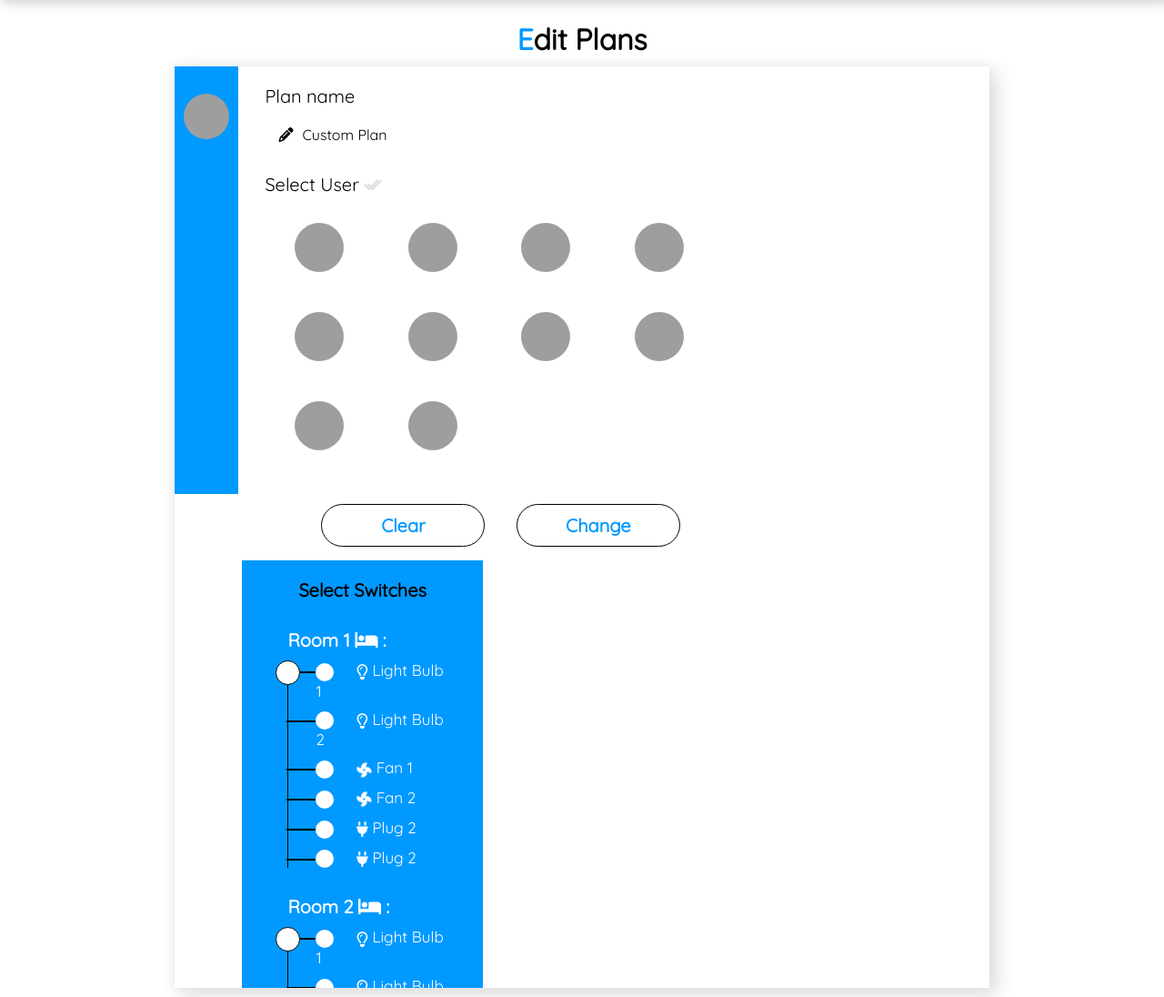
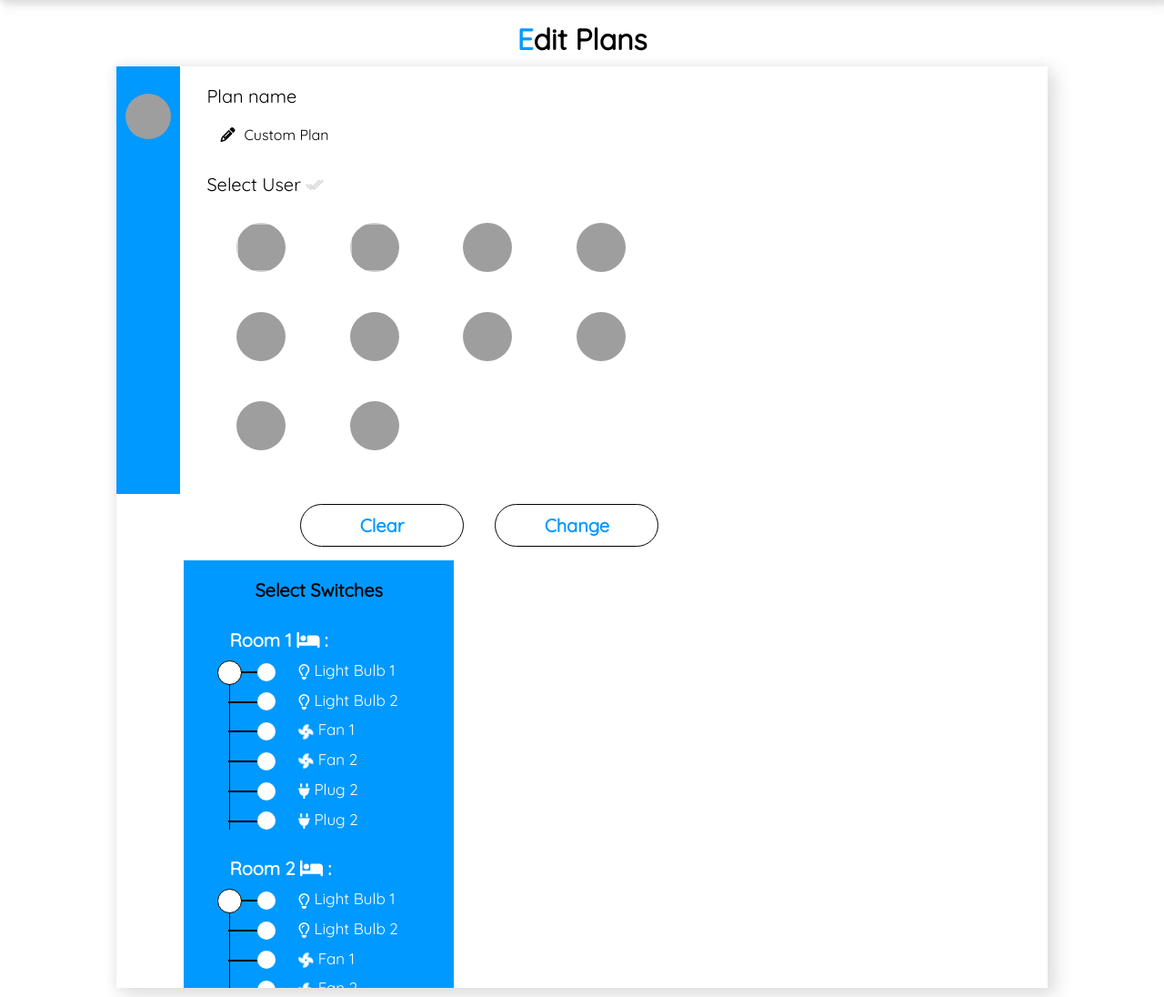
Before and after one commit to mithu2649/home4.0, a PHP site: page /Edit-plan?sec=edit in a window 1280 px wide. Shown: the part 47-1143 px from the top of the page at 91% size. Run offline with PHP 8.4, Linux system fonts and the light colour scheme; some libraries are stand-ins or nearby versions; grey boxes are pictures that could not be loaded.

Commit message:
Solves responsiveness problem.

```diff
--- a/css/style.css
+++ b/css/style.css
@@ -467,7 +467,7 @@
 
 .edit-user-container {
     margin: 10px auto;
-    width: 70%;
+    width: 80%;
     box-shadow: 0px 0px 10px rgba(225, 225, 225, 0.65),
         7px 7px 20px rgba(70, 70, 70, 0.2);
 }
@@ -713,11 +713,10 @@
     width: 50px;
     height: 50px;
     margin: 20px 33px;
-
     background: #ccc;
-    background-image: url(../img/user-img/debjeet.jpg);
+    background-image: url(../img/trans.png);
     background-size: cover;
-
+    background-repeat: no-repeat;
 
     border: 2px solid transparent;
     color: transparent;
```
